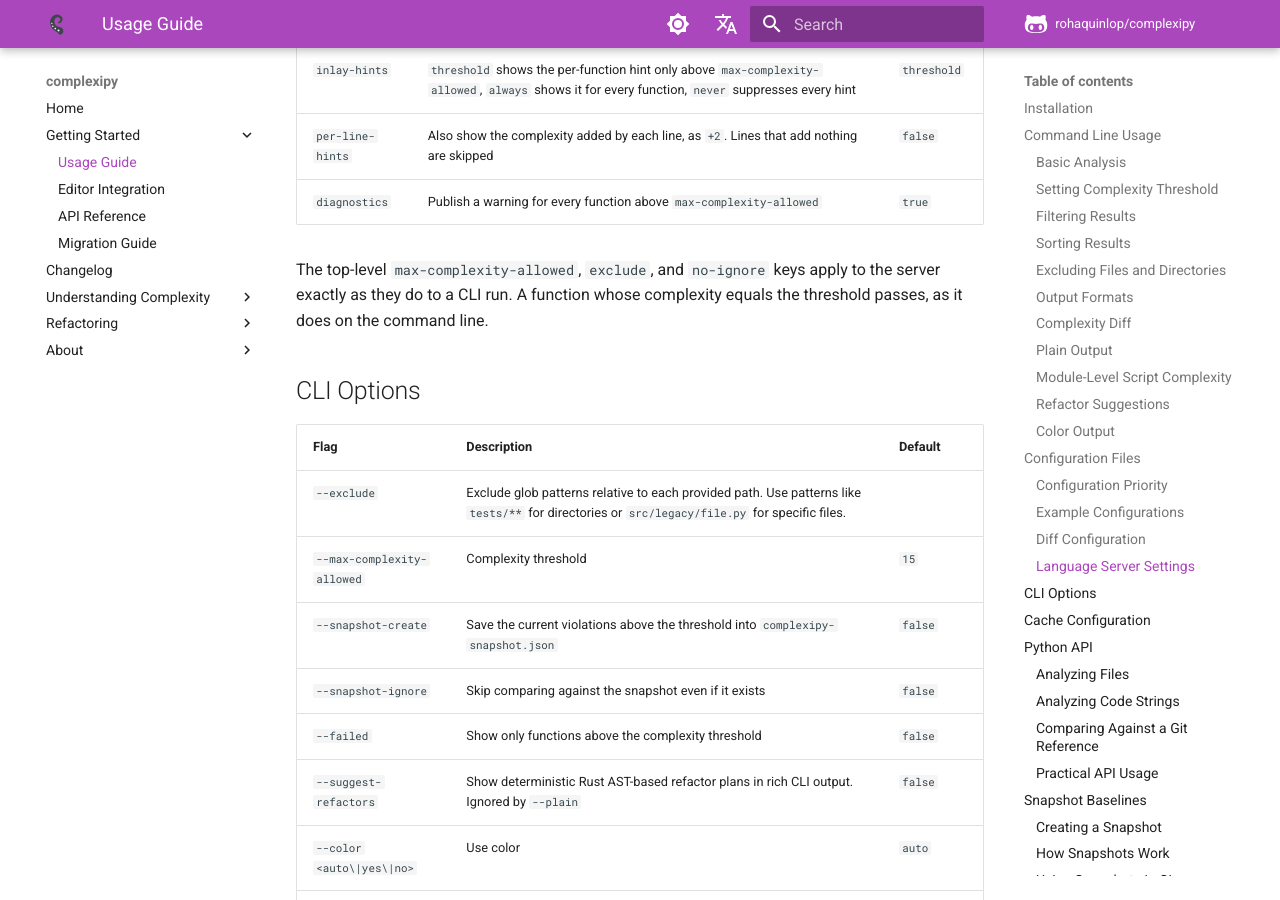
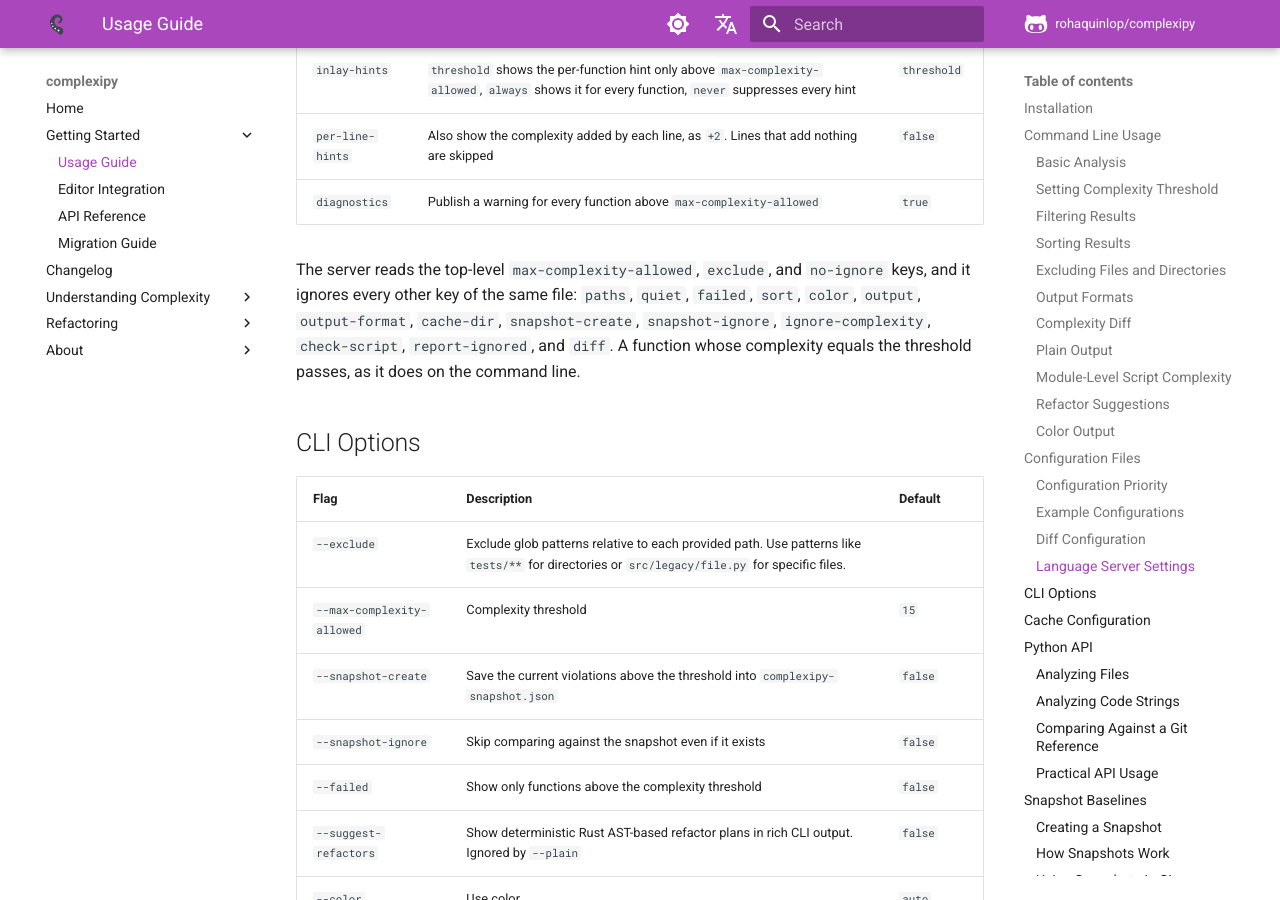
Before and after one commit to rohaquinlop/complexipy, an MkDocs documentation site: the page built from docs/usage-guide.md, in a window 1280 px wide and 900 px high, scrolled down 7737 px. Built offline with MkDocs 1.6.1 and Material for MkDocs 9.7.7, drawn with Linux system fonts in a browser that asks for light colours; comment, search, counter and statistics services are not loaded.

Commit message:
docs(usage-guide): list the keys the language server ignores

```diff
--- a/docs/usage-guide.md
+++ b/docs/usage-guide.md
@@ -425,9 +425,12 @@ editor shows:
 | `per-line-hints` | Also show the complexity added by each line, as `+2`. Lines that add nothing are skipped | `false` |
 | `diagnostics` | Publish a warning for every function above `max-complexity-allowed` | `true` |
 
-The top-level `max-complexity-allowed`, `exclude`, and `no-ignore` keys apply
-to the server exactly as they do to a CLI run. A function whose complexity
-equals the threshold passes, as it does on the command line.
+The server reads the top-level `max-complexity-allowed`, `exclude`, and
+`no-ignore` keys, and it ignores every other key of the same file: `paths`,
+`quiet`, `failed`, `sort`, `color`, `output`, `output-format`, `cache-dir`,
+`snapshot-create`, `snapshot-ignore`, `ignore-complexity`, `check-script`,
+`report-ignored`, and `diff`. A function whose complexity equals the threshold
+passes, as it does on the command line.
 
 ## CLI Options
 
```
Also changed, not shown: docs/es/usage-guide.md (+6 -3 lines).
